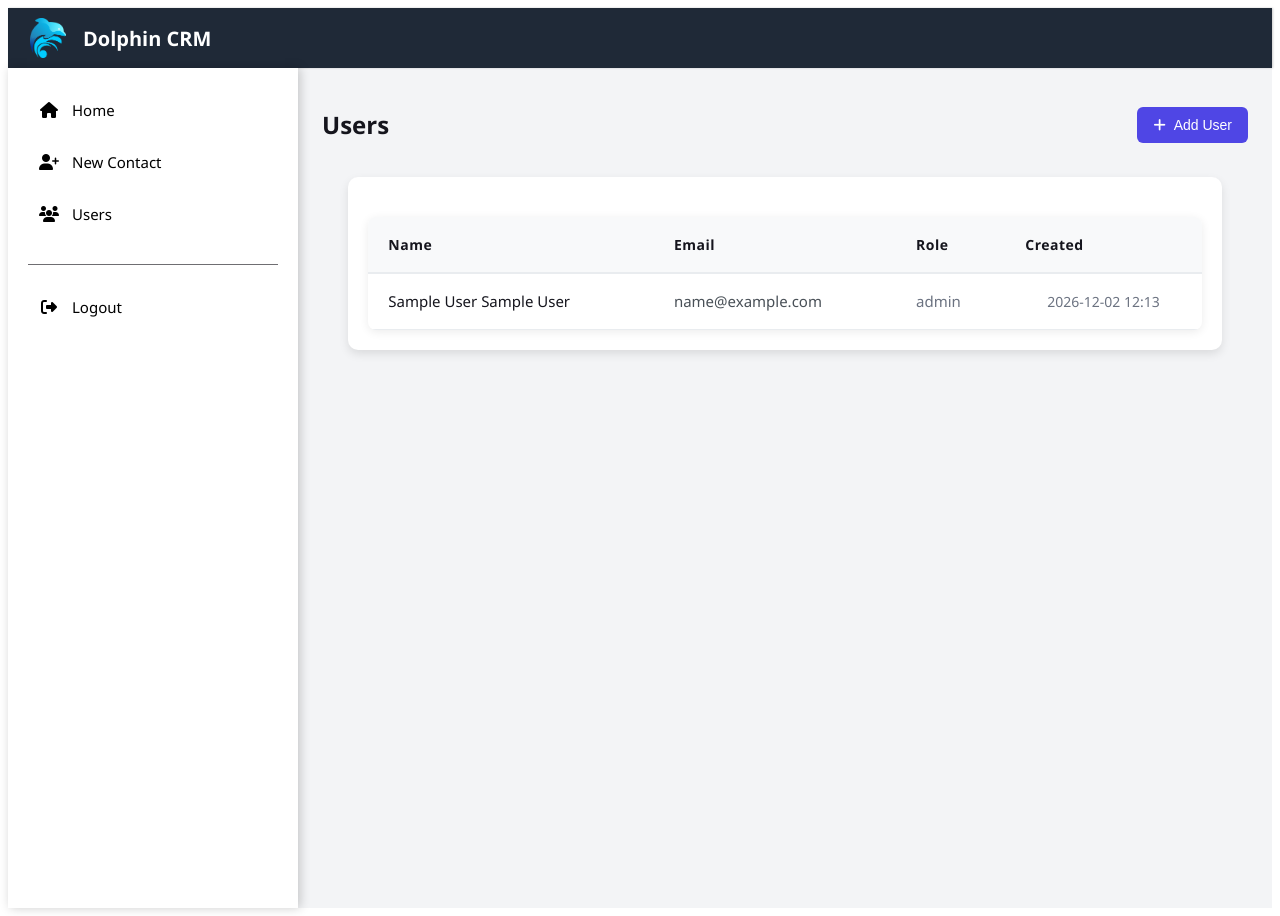
After one commit to AkeemGit/comp2245-project2, a PHP site: page /pages/users.php in a window 1280 px wide. The commit adds this page. Run offline with PHP 8.4, Linux system fonts and the light colour scheme; the visitor is signed in with stand-in values (Sample User, id 1).

Commit message:
Added the css for create_users.php and users.php

```diff
--- /dev/null
+++ b/assets/css/users.css
@@ -0,0 +1,168 @@
+body {
+  font-family: "Segoe UI", Tahoma, Geneva, Verdana, sans-serif;
+}
+
+.toolbar-dashboard {
+  display: flex;
+  justify-content: space-between;
+  align-items: center;
+  margin-bottom: 20px;
+}
+
+.toolbar-title {
+  font-size: 24px;
+  font-weight: 600;
+  color: #15151d;
+}
+
+.add-users-btn {
+  background-color: #4f46e5;
+  color: #ffffff;
+  border: none;
+  padding: 10px 16px;
+  font-size: 14px;
+  font-weight: 500;
+  border-radius: 6px;
+  cursor: pointer;
+  display: inline-flex;
+  align-items: center;
+  gap: 8px;
+  transition: background-color 0.2s ease, box-shadow 0.2s ease;
+}
+
+.add-users-btn:hover {
+  background-color: #4338ca;
+  box-shadow: 0 4px 10px rgba(79, 70, 229, 0.2);
+}
+
+.add-users-btn i {
+  font-size: 14px;
+}
+
+.users-table-container {
+  padding: 0;
+}
+
+.users-table th {
+  font-size: 18px;
+  font-weight: 600;
+  color: #000;
+}
+
+.users-table td:nth-child(3) {
+  font-weight: 500;
+}
+
+.users-table td:nth-child(3) {
+  color: #6b7280;;
+}
+
+
+
+.users-table-container {
+  background-color: #ffffff;
+  border-radius: 8px;
+  box-shadow: 0 2px 10px rgba(0, 0, 0, 0.08);
+  overflow: hidden;
+  margin-top: 20px;
+}
+
+.users-table {
+  width: 100%;
+  border-collapse: collapse;
+}
+
+.users-table thead {
+  background-color: #f8f9fa;
+  border-bottom: 2px solid #e9ecef;
+}
+
+.users-table th {
+  padding: 16px 20px;
+  text-align: left;
+  font-weight: 600;
+  color: #15151d;
+  font-size: 14px;
+  letter-spacing: 0.5px;
+}
+
+.users-table tbody tr {
+  border-bottom: 1px solid #e9ecef;
+}
+
+.users-table tbody tr:hover {
+  background-color: #f8f9fa;
+}
+
+.container {
+  display: flex;
+  min-height: 100vh;
+}
+
+.main-content {
+  flex: 1;
+  padding: 24px;
+  background-color: #f3f4f6; /* matches dashboard background */
+}
+
+.users-table td {
+  padding: 16px 20px;
+  color: #495057;
+  font-size: 15px;
+  vertical-align: middle;
+}
+
+.users-table td:first-child {
+  font-weight: 500;
+  color: #15151d;
+}
+
+.view-link {
+  color: #4f46e5;
+  text-decoration: none;
+  font-weight: 500;
+  display: inline-flex;
+  align-items: center;
+  gap: 6px;
+  transition: color 0.3s ease;
+  padding: 6px 12px;
+  border-radius: 4px;
+}
+
+.view-link:hover {
+  color: #3a30e2;
+  text-decoration: underline;
+}
+
+.view-link i {
+  font-size: 12px;
+}
+
+.users-table tbody tr:nth-child(even) {
+  background-color: #fcfcfc;
+}
+
+.users-table tbody tr:nth-child(even):hover {
+  background-color: #f8f9fa;
+}
+
+.users-table td:nth-child(4) {
+  text-align: center;
+  color: #6b7280;
+  font-size: 14px;
+}
+
+.users-table th,
+.users-table td {
+  height: 56px;
+}
+
+.content-box {
+    background-color: #ffffff;
+    padding: 20px;
+    margin: 20px auto;
+    border-radius: 10px;
+    box-shadow: 0 4px 10px rgba(0,0,0,0.1);
+    max-width: 1200px;
+    width: 90%;
+}
--- a/config/db_connect.php
+++ b/config/db_connect.php
@@ -2,7 +2,7 @@
 $host = "localhost";
 $db   = "dolphin_crm";
 $user = "root";
-$pass = "bn5QTEH_k)4fFsHM";
+$pass = "";
 
 try {
     $pdo = new PDO("mysql:host=$host;dbname=$db;charset=utf8", $user, $pass);
--- /dev/null
+++ b/pages/users.php
@@ -0,0 +1,84 @@
+
+<?php
+require '../config/db_connect.php';
+session_start();
+
+// Ensure role is loaded in session (if missing, fetch from DB)
+if (isset($_SESSION['user_id']) && (!isset($_SESSION['role']) || !$_SESSION['role'])) {
+    $roleStmt = $pdo->prepare("SELECT role FROM users WHERE id = ?");
+    $roleStmt->execute([$_SESSION['user_id']]);
+    $roleRow = $roleStmt->fetch(PDO::FETCH_ASSOC);
+    if ($roleRow) {
+        $_SESSION['role'] = $roleRow['role'];
+    }
+}
+
+if (!isset($_SESSION['user_id']) || $_SESSION['role'] !== 'admin') {
+    header("Location: dashboard.php");
+    exit();
+}
+
+$stmt = $pdo->prepare("SELECT firstname, lastname, email, role, date_registered FROM users ORDER BY date_registered DESC");
+$stmt->execute();
+$users = $stmt->fetchAll(PDO::FETCH_ASSOC);
+
+?>
+<?php include "../includes/header.php"; ?>
+
+<!DOCTYPE html>
+<html lang="en">
+<head>
+    <meta charset="UTF-8">
+    <meta name="viewport" content="width=device-width, initial-scale=1.0">
+    <title>Users</title>
+    <link rel="preconnect" href="https://fonts.googleapis.com">
+    <link rel="stylesheet" href="https://cdnjs.cloudflare.com/ajax/libs/font-awesome/6.5.0/css/all.min.css">
+    <link rel="stylesheet" href="../assets/css/aside.css">
+    <link rel="stylesheet" href="../assets/css/header.css">
+    <link rel="stylesheet" href="../assets/css/users.css">
+
+
+</head>
+
+<body>
+<div class= "container">
+    <?php include "../includes/aside.php"; ?>
+    <main class="main-content">
+        <div class= "toolbar-dashboard">
+            <h1 class="toolbar-title">Users</h1>
+            <button class="add-users-btn" onclick="window.location.href='create_users.php'">
+                <i class="fa-solid fa-plus"></i> Add User
+            </button>
+        </div>
+        <div class="content-box">
+        <div class = "users-table-container">
+            <table class="users-table">
+                <thead>
+                    <tr>
+                        <th>Name</th>
+                        <th>Email</th>
+                        <th>Role</th>
+                        <th>Created</th>
+
+                    </tr>
+
+
+                </thead>
+                <tbody>
+                    <?php foreach ($users as $user): ?>
+                        <tr>
+                            <td><?= htmlspecialchars($user['firstname']) . " " . htmlspecialchars($user['lastname']) ?></td>
+                            <td><?= htmlspecialchars($user['email']) ?></td>
+                            <td><?= htmlspecialchars($user['role']) ?></td>
+                            <td><?= htmlspecialchars(date("Y-m-d  H:i", strtotime($user['date_registered']))) ?></td>
+                        </tr>
+                    <?php endforeach; ?>
+                </tbody>
+
+            </table>
+        </div>
+        </div>
+    </main>
+</div>
+</body>
+</html>
```
Also changed, not shown: assets/css/create_users.css (added, +107 -0 lines), pages/create_users.php (+22 -9 lines).
